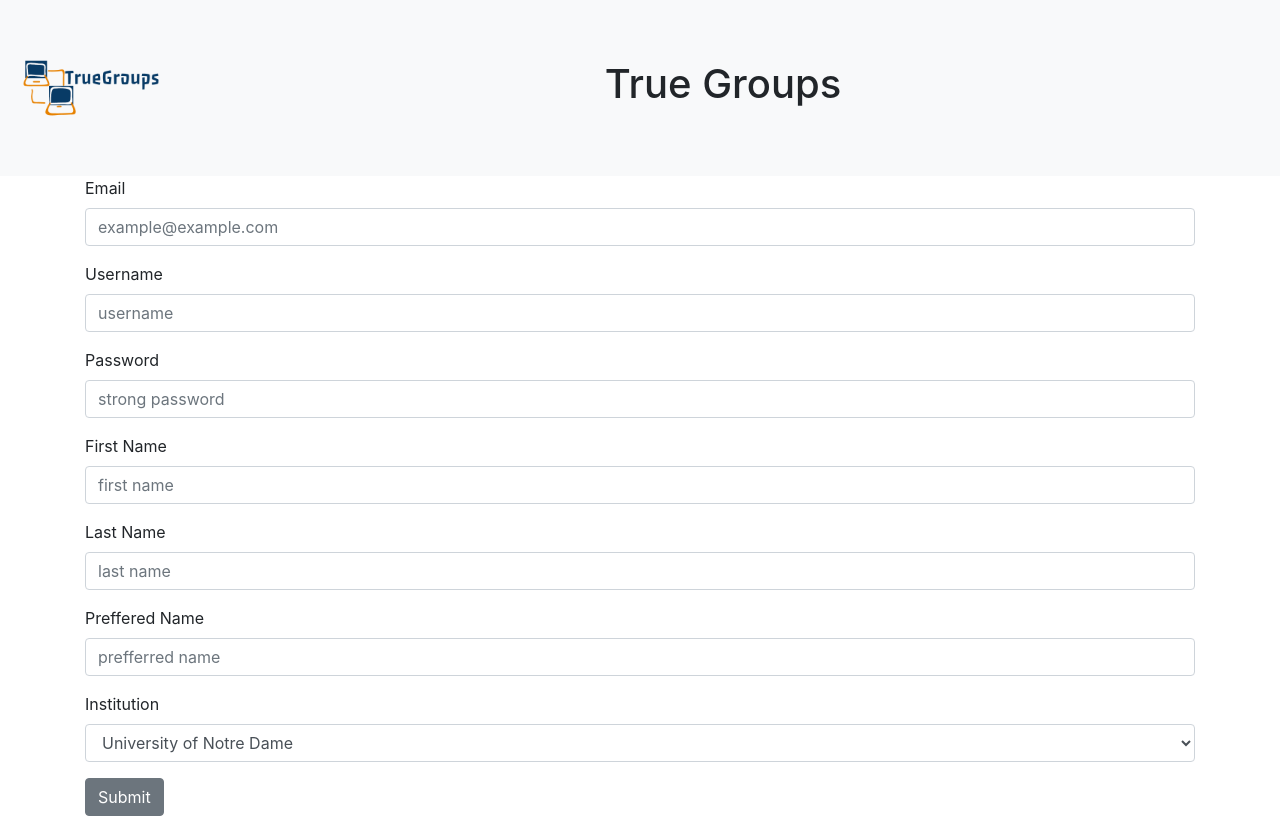
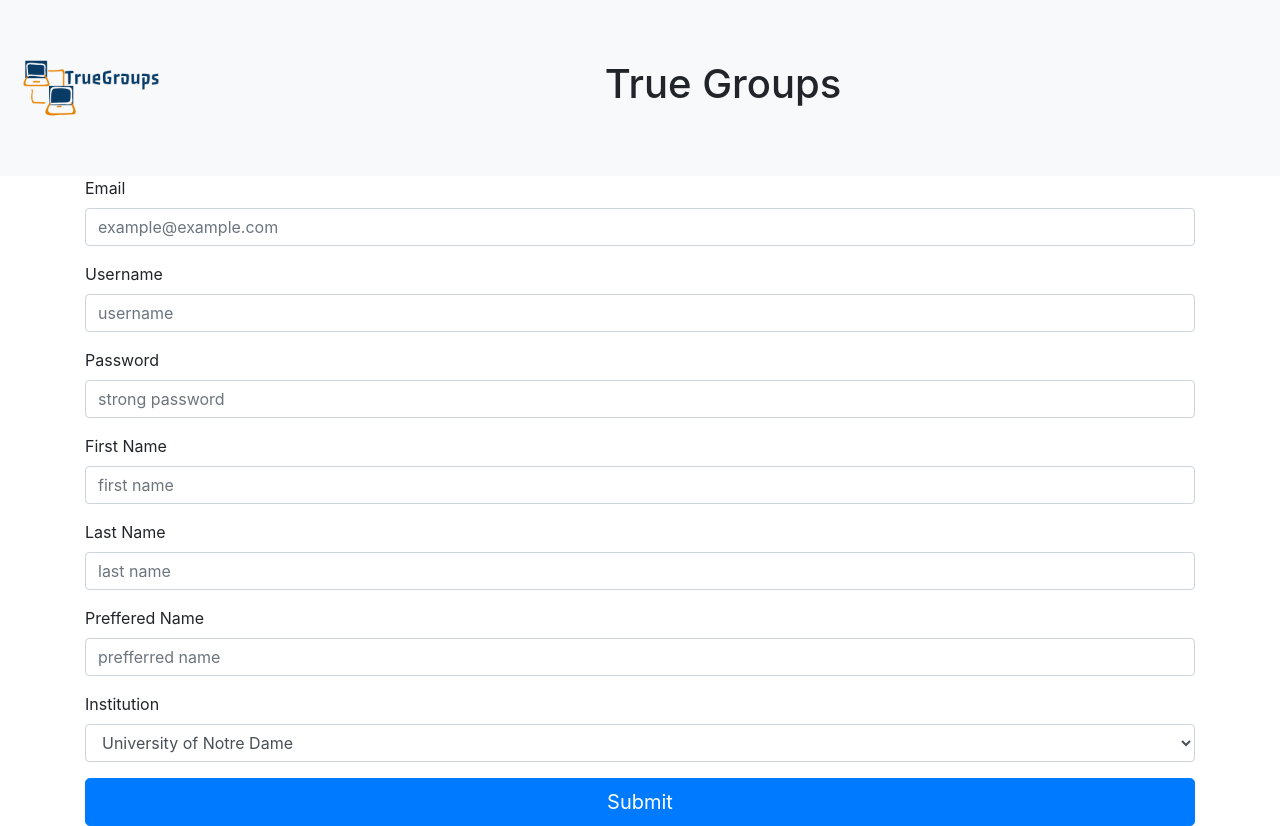
Before and after one commit to DavidOdun/TrueGroups, a React (Create React App) app in the folder Client/: page / in a window 1280 px wide. Built offline with nearby package versions, Linux system fonts and the light colour scheme.

Commit message:
Editted and improved the button for the sign up page

```diff
--- a/Client/src/components/SignUpPage.js
+++ b/Client/src/components/SignUpPage.js
@@ -66,7 +66,7 @@ class SignUpPage extends Component {
                             <option>Saint Mary's College</option>
                         </Input>
                     </FormGroup>
-                    <Button>Submit</Button>
+                    <Button color="primary" size="lg" block>Submit</Button>
                 </Form>
                 </div>
             </div>
```
